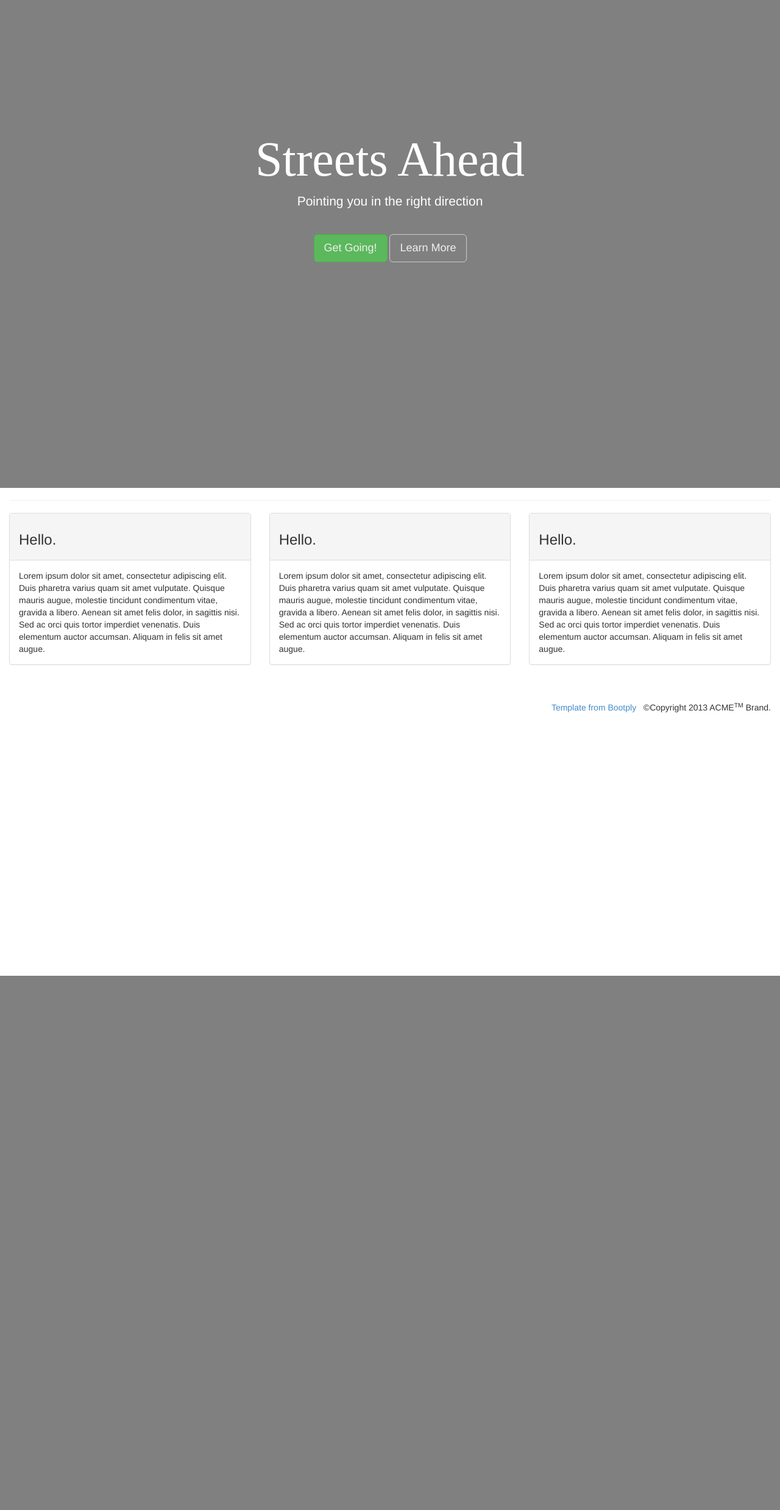
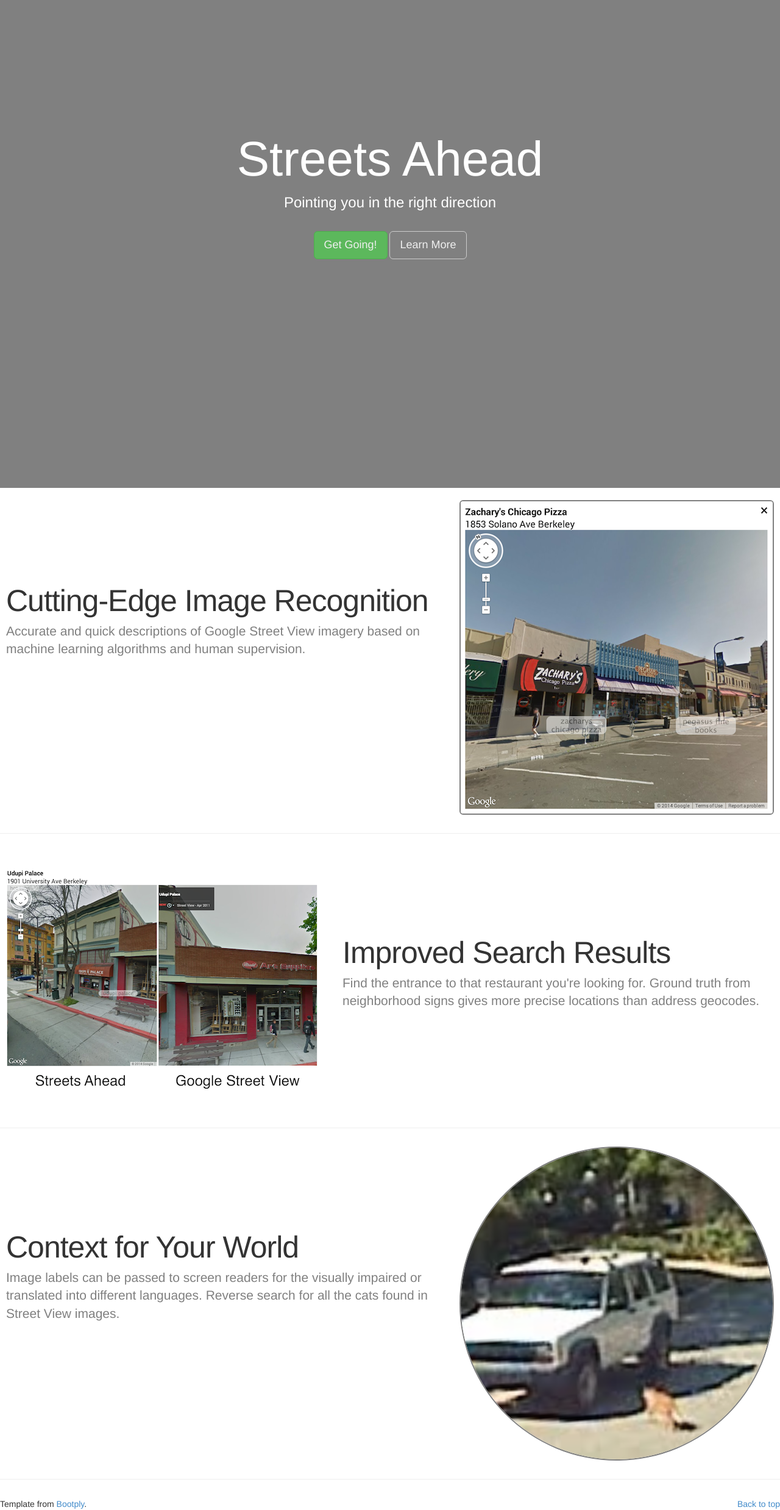
Before and after one commit to mrgeorge/StreetsAhead, a Flask app: page / in a window 1280 px wide. Shown: the whole page at 61% size. Before the commit the page ends 1600 px from the top, so only its background shows below. Run offline with Flask 2, Linux system fonts and the light colour scheme; parts of the project's set-up code (start-up, migrations or seed data) failed here and were passed over; some libraries are stand-ins or nearby versions.

Commit message:
add content and style to landing page

```diff
--- a/webapp/app/static/css/style.css
+++ b/webapp/app/static/css/style.css
@@ -183,20 +183,24 @@ body {
 
 
 /* Landing page */
-@import url(http://fonts.googleapis.com/css?family=Antic+Slab);
 
 html,body {
   height:100%;
 }
 
 h1 {
-  font-family: 'Antic Slab', serif;
+  font-family: 'Helvetica';
   font-size:80px;
   color:white;
 }
 
+.subhead {
+  font-size:24px;
+  color:white;
+}
+
 .lead {
-	color:white;
+  color:gray;
 }
 
 /* Custom container */
@@ -221,3 +225,74 @@ h1 {
 .btn-default {
   background-color:gray;
 }
+
+
+/* MARKETING CONTENT
+-------------------------------------------------- */
+
+/* Pad the edges of the mobile views a bit */
+.marketing {
+  padding-left: 15px;
+  padding-right: 15px;
+}
+
+/* Center align the text within the three columns below the carousel */
+.marketing .col-lg-4 {
+  text-align: center;
+  margin-bottom: 20px;
+}
+.marketing h2 {
+  font-weight: normal;
+}
+.marketing .col-lg-4 p {
+  margin-left: 10px;
+  margin-right: 10px;
+}
+
+
+/* Featurettes
+------------------------- */
+
+.featurette-divider {
+  margin: 30px 0; /* Space out the Bootstrap <hr> more */
+}
+.featurette {
+  padding-top: 120px; /* Vertically center images part 1: add padding above and below text. */
+  overflow: hidden; /* Vertically center images part 2: clear their floats. */
+  margin-left: 10px;
+  margin-right: 10px;
+}
+.featurette-image {
+  margin-top: -120px; /* Vertically center images part 3: negative margin up the image the same amount of the padding to center it. */
+  border: 2px solid gray;
+
+}
+
+/* Give some space on the sides of the floated elements so text doesn't run right into it. */
+.featurette-image.pull-left {
+  margin-right: 40px;
+}
+.featurette-image.pull-right {
+  margin-left: 40px;
+}
+
+/* Thin out the marketing headings */
+.featurette-heading {
+  font-size: 50px;
+  font-weight: 300;
+  line-height: 1;
+  letter-spacing: -1px;
+}
+
+
+
+/* RESPONSIVE CSS
+-------------------------------------------------- */
+
+@media (min-width: 768px) {
+
+  /* Remve the edge padding needed for mobile */
+  .marketing {
+    padding-left: 0;
+    padding-right: 0;
+  }
--- a/webapp/app/templates/landing.html
+++ b/webapp/app/templates/landing.html
@@ -15,82 +15,79 @@
 </head>
 <body>
 
-<div class="container-full">
+<div class="container-full" id="topofpage">
 
       <div class="row">
 
         <div class="col-lg-12 text-center v-center">
 
           <h1>Streets Ahead</h1>
-          <p class="lead">Pointing you in the right direction</p>
+          <p class="subhead">Pointing you in the right direction</p>
 
           <br>
 
           <a href="/go" class="btn btn-success btn-lg">Get Going!</a>
-	  <a href="#" class="btn btn-default btn-lg" id="LearnMore"
-            data-scroll-to data-scroll-to-duration="500">Learn More</a>
+	  <a href="#" class="btn btn-default btn-lg" id="LearnMore">Learn More</a>
 
         </div>
 
       </div> <!-- /row -->
 
-  	  <div class="row" id="details">
-
-        <div class="col-lg-12 text-center v-center" style="font-size:39pt;">
-          <a href="#"><i class="icon-google-plus"></i></a> <a href="#"><i class="icon-facebook"></i></a>  <a href="#"><i class="icon-twitter"></i></a> <a href="#"><i class="icon-github"></i></a> <a href="#"><i class="icon-pinterest"></i></a>
-        </div>
-
-      </div>
-
-  	<br><br><br><br><br>
-
 </div> <!-- /container full -->
 
-<div class="container">
 
-  	<hr>
+<!-- Marketing messaging and featurettes
+================================================== -->
+<!-- Wrap the rest of the page in another container to center all the content. -->
+<div class="container marketing" id="details">
+<br>
 
-  	<div class="row">
-        <div class="col-md-4">
-          <div class="panel panel-default">
-            <div class="panel-heading"><h3>Hello.</h3></div>
-            <div class="panel-body">Lorem ipsum dolor sit amet, consectetur adipiscing elit. Duis pharetra varius quam sit amet vulputate.
-            Quisque mauris augue, molestie tincidunt condimentum vitae, gravida a libero. Aenean sit amet felis
-            dolor, in sagittis nisi. Sed ac orci quis tortor imperdiet venenatis. Duis elementum auctor accumsan.
-            Aliquam in felis sit amet augue.
-            </div>
-          </div>
-        </div>
-      	<div class="col-md-4">
-        	<div class="panel panel-default">
-            <div class="panel-heading"><h3>Hello.</h3></div>
-            <div class="panel-body">Lorem ipsum dolor sit amet, consectetur adipiscing elit. Duis pharetra varius quam sit amet vulputate.
-            Quisque mauris augue, molestie tincidunt condimentum vitae, gravida a libero. Aenean sit amet felis
-            dolor, in sagittis nisi. Sed ac orci quis tortor imperdiet venenatis. Duis elementum auctor accumsan.
-            Aliquam in felis sit amet augue.
-            </div>
-          </div>
-        </div>
-      	<div class="col-md-4">
-        	<div class="panel panel-default">
-            <div class="panel-heading"><h3>Hello.</h3></div>
-            <div class="panel-body">Lorem ipsum dolor sit amet, consectetur adipiscing elit. Duis pharetra varius quam sit amet vulputate.
-            Quisque mauris augue, molestie tincidunt condimentum vitae, gravida a libero. Aenean sit amet felis
-            dolor, in sagittis nisi. Sed ac orci quis tortor imperdiet venenatis. Duis elementum auctor accumsan.
-            Aliquam in felis sit amet augue.
-            </div>
-          </div>
-        </div>
-    </div>
+  <!-- START THE FEATURETTES -->
 
-	<div class="row">
-        <div class="col-lg-12">
-        <br><br>
-          <p class="pull-right"><a href="http://www.bootply.com">Template from Bootply</a> &nbsp; ©Copyright 2013 ACME<sup>TM</sup> Brand.</p>
-        <br><br>
-        </div>
-    </div>
-</div>
+  <div class="featurette">
+    <img class="featurette-image img-rounded pull-right" src={{ url_for('static', filename='images/zacharys.png') }}>
+    <h2 class="featurette-heading">Cutting-Edge Image Recognition
+<!--    <span class="text-muted">Improving Google Street View</span> -->
+    </h2>
+    <p class="lead">Accurate and quick descriptions of Google Street
+    View imagery based on machine learning algorithms and human supervision.</p>
+  </div>
+
+  <hr class="featurette-divider">
+
+  <div class="featurette">
+    <img class="featurette-image img-rounded pull-left" src={{
+    url_for('static', filename='images/udupi.png') }} style="border: 0px;">
+    <h2 class="featurette-heading">Improved Search Results</h2>
+    <p class="lead">Find the entrance to that restaurant you're
+    looking for. Ground truth from neighborhood signs gives more precise locations
+    than address geocodes.</p>
+  </div>
+
+  <hr class="featurette-divider">
+
+  <div class="featurette">
+    <img class="featurette-image img-circle pull-right" src={{ url_for('static', filename='images/cat.png') }}>
+    <h2 class="featurette-heading">Context for Your World</h2>
+    <p class="lead">Image labels can be passed to screen readers for
+    the visually impaired or translated into different
+    languages. Reverse search for all the cats found in Street View images.</p>
+  </div>
+
+  <hr class="featurette-divider">
+
+  <!-- /END THE FEATURETTES -->
+
+
+  <!-- FOOTER -->
+  <footer>
+    <p class="pull-right" id="BackToTop"><a href="#">Back to top</a></p>
+    <p>Template from <a href="http://www.bootply.com">Bootply</a>.</p>
+  </footer>
+
+</div><!-- /.container -->
+
+
 
 <script src="http://ajax.googleapis.com/ajax/libs/jquery/1.5.1/jquery.min.js"></script>
 <script>
@@ -101,6 +98,15 @@
       }, 500);
     });
   });
+
+  $(document).ready(function (){
+    $("#BackToTop").click(function (){
+      $('html, body').animate({
+        scrollTop: $("#topofpage").offset().top
+      }, 500);
+    });
+  });
+
 </script>
 
 </body>
```
Also changed, not shown: webapp/app/static/images/cat.png (added), webapp/app/static/images/udupi.png (added), webapp/app/static/images/zacharys.png (added).
